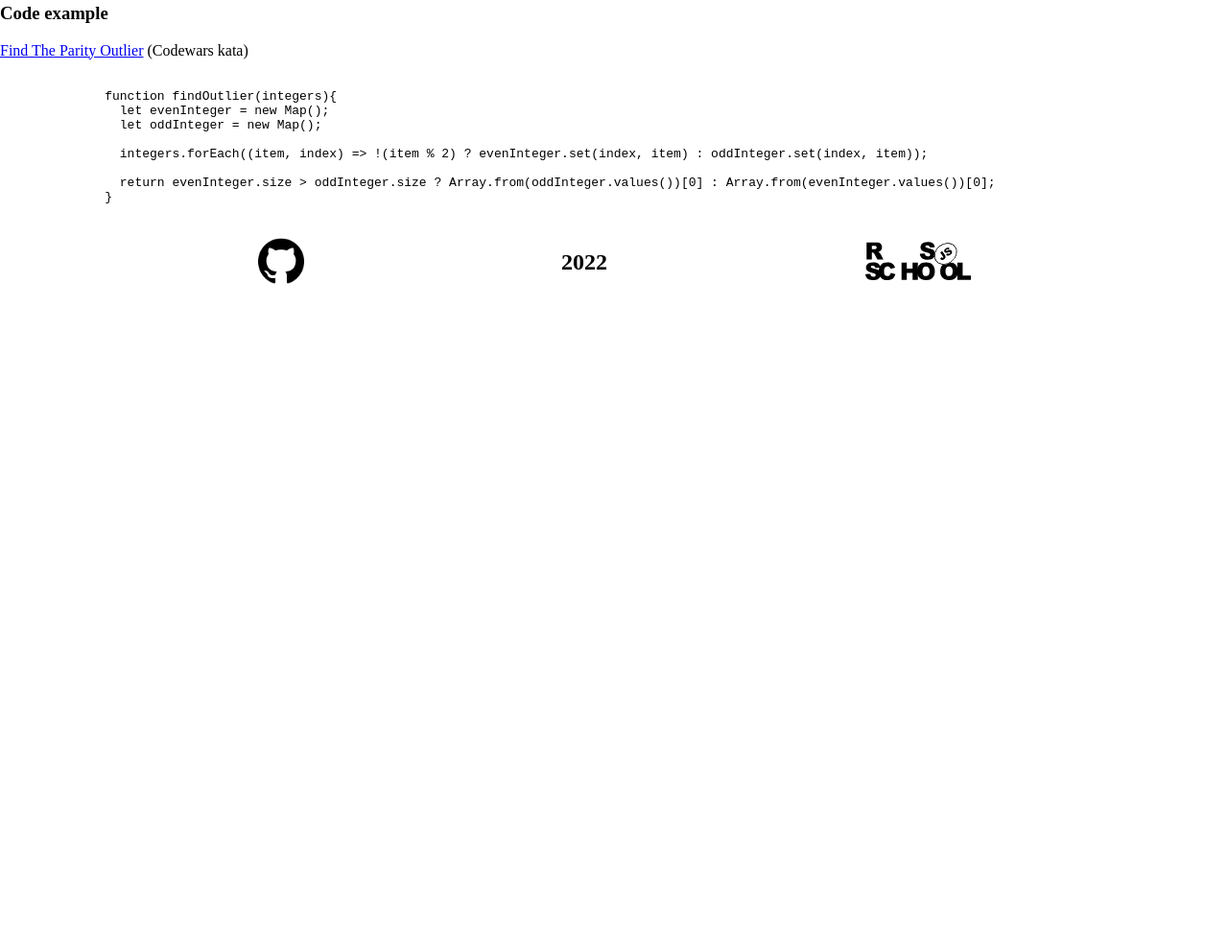
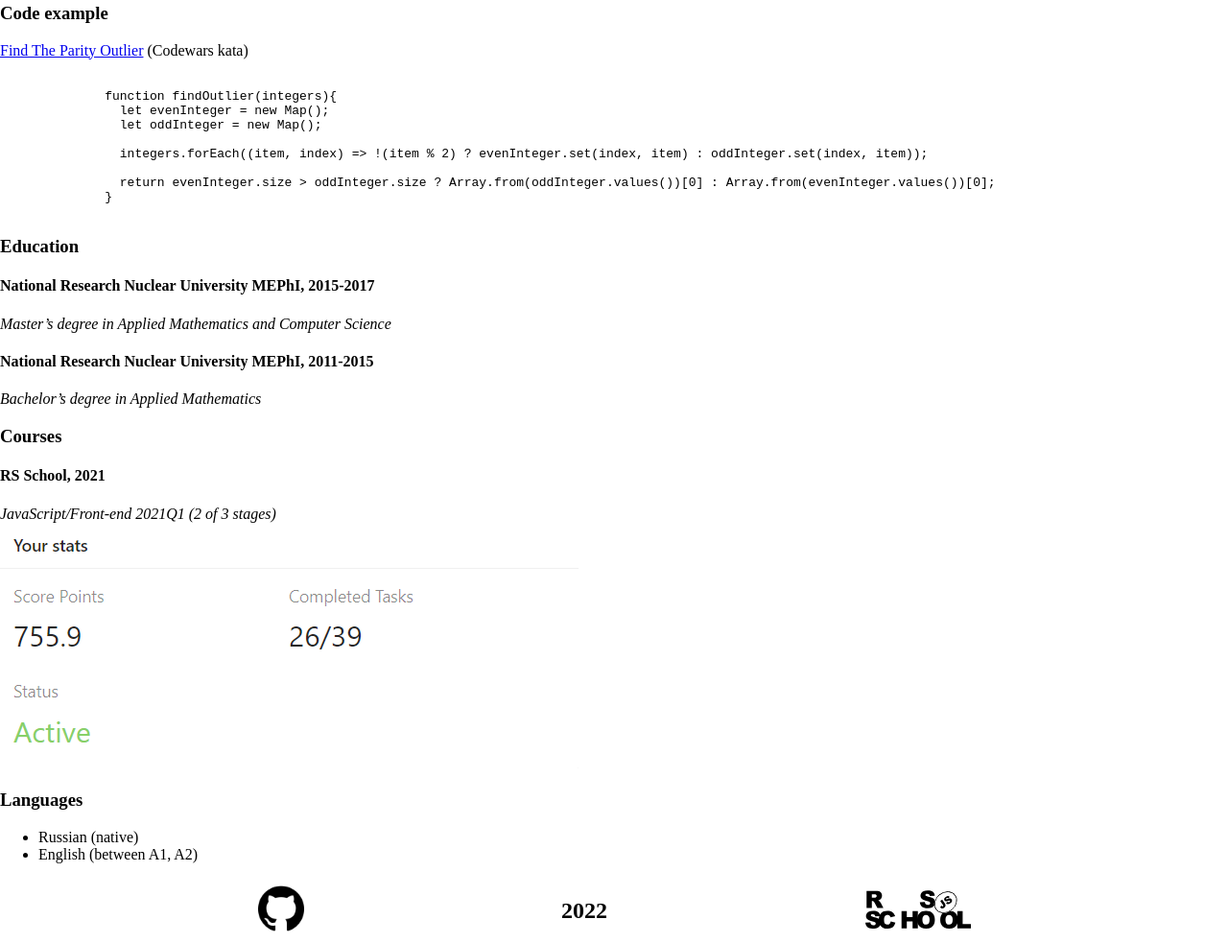
Before and after one commit to zhadan93/rsschool-cv, a plain HTML site: page index.html in a window 1280 px wide. Shown: the part 845-1828 px from the top of the page at 96% size. Before the commit the page ends 1152 px from the top, so only its background shows below. Drawn offline with Linux system fonts and the light colour scheme.

Commit message:
feat: add education, courses and languages

```diff
--- a/index.html
+++ b/index.html
@@ -84,6 +84,29 @@
             </code></pre>
           </section>
 
+          <section class="education">
+            <h3>Education</h3>
+            <h4>National Research Nuclear University MEPhI, 2015-2017</h4>
+            <div class="education-degree"><i>Master’s degree in Applied Mathematics and Computer Science</i></div>
+            <h4>National Research Nuclear University MEPhI, 2011-2015</h4>
+            <div class="education-degree"><i>Bachelor’s degree in Applied Mathematics</i></div>
+          </section>
+
+          <section class="courses">
+            <h3>Courses</h3>
+            <h4>RS School, 2021</h4>
+            <div class="education-degree"><i>JavaScript/Front-end 2021Q1 (2 of 3 stages)</i><br><img src="assets/img/stats.png"></div>
+
+          </section>
+
+          <section class="languages">
+            <h3>Languages</h3>
+            <ul>
+              <li>Russian (native)</li>
+              <li>English (between A1, A2)</li>
+            </ul>
+          </section>
+
         </div>
 
       </main>
```
